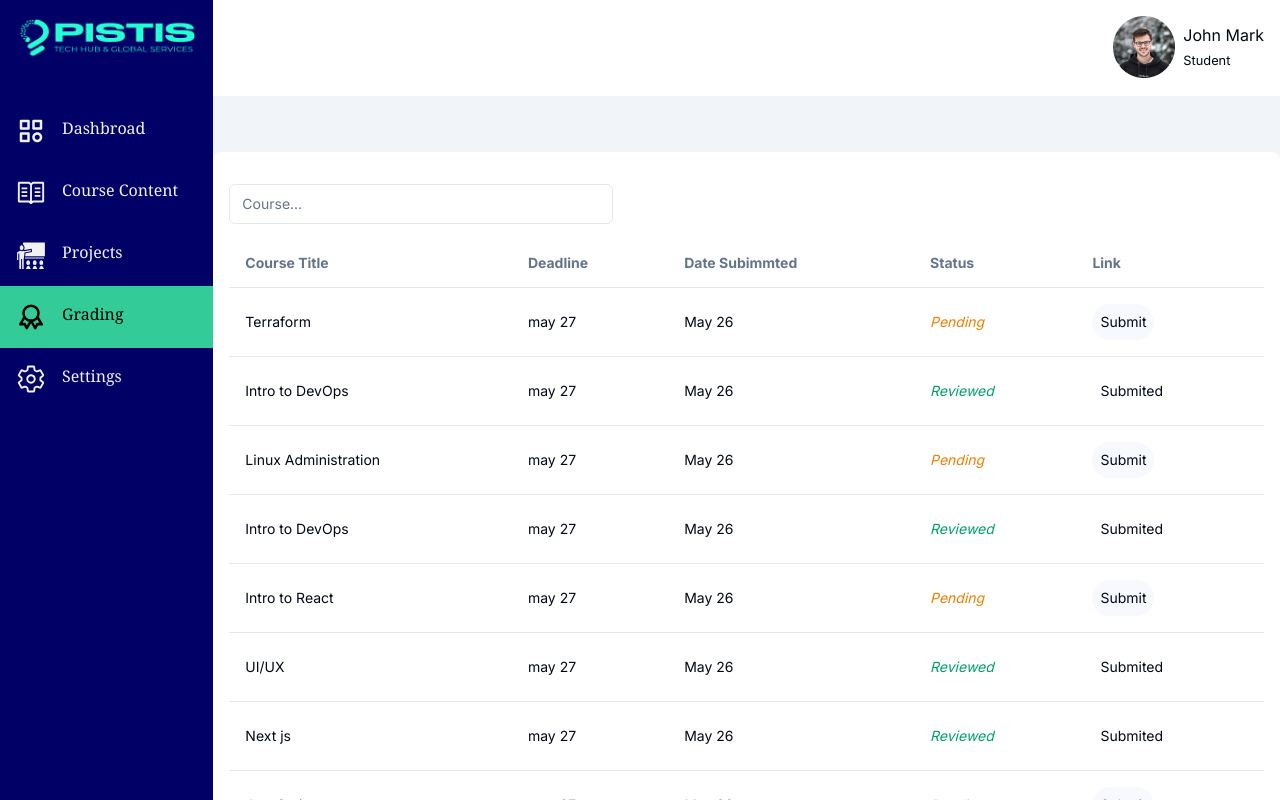
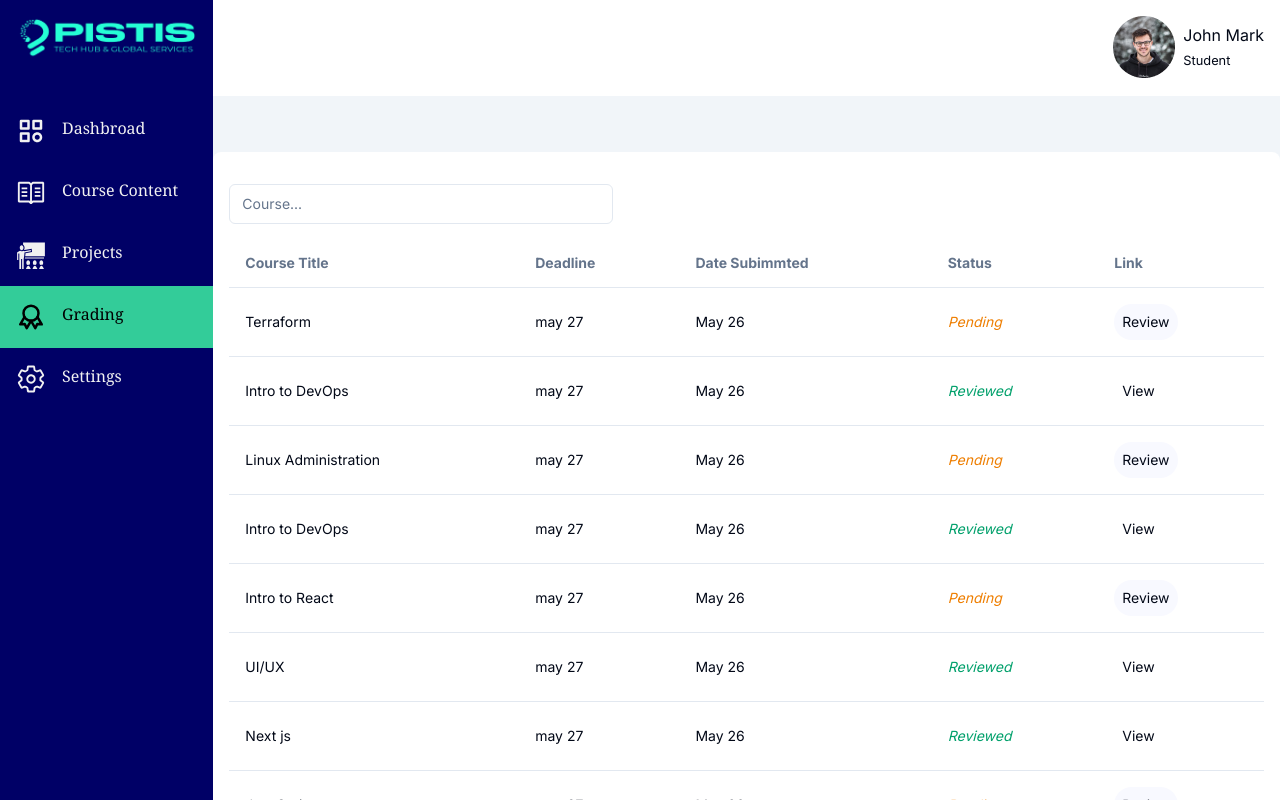
Before and after one commit to Lyttleton21/frontend_test, a Next.js app: page /grading in a window 1280 px wide. Shown: the top 800 px of the page. Built offline with nearby package versions, Linux system fonts and the light colour scheme; what @uploadthing/react would draw is missing.

Commit message:
view and review rename

```diff
--- a/components/SubmitComponent.tsx
+++ b/components/SubmitComponent.tsx
@@ -18,7 +18,7 @@ export default function SubmitComponent() {
   return (
     <Dialog>
       <DialogTrigger className="bg-[#F8F9FF] p-2  rounded-3xl">
-        Submit
+        Review
       </DialogTrigger>
       <DialogContent>
         <DialogHeader>
--- a/components/SubmittedComponent.tsx
+++ b/components/SubmittedComponent.tsx
@@ -13,7 +13,7 @@ export default function SubmittedComponent() {
   return (
     <Dialog>
       <DialogTrigger className="bg-[#FFFFFF] p-2  rounded-3xl">
-        Submited
+        View
       </DialogTrigger>
       <DialogContent>
         <DialogHeader>
```
